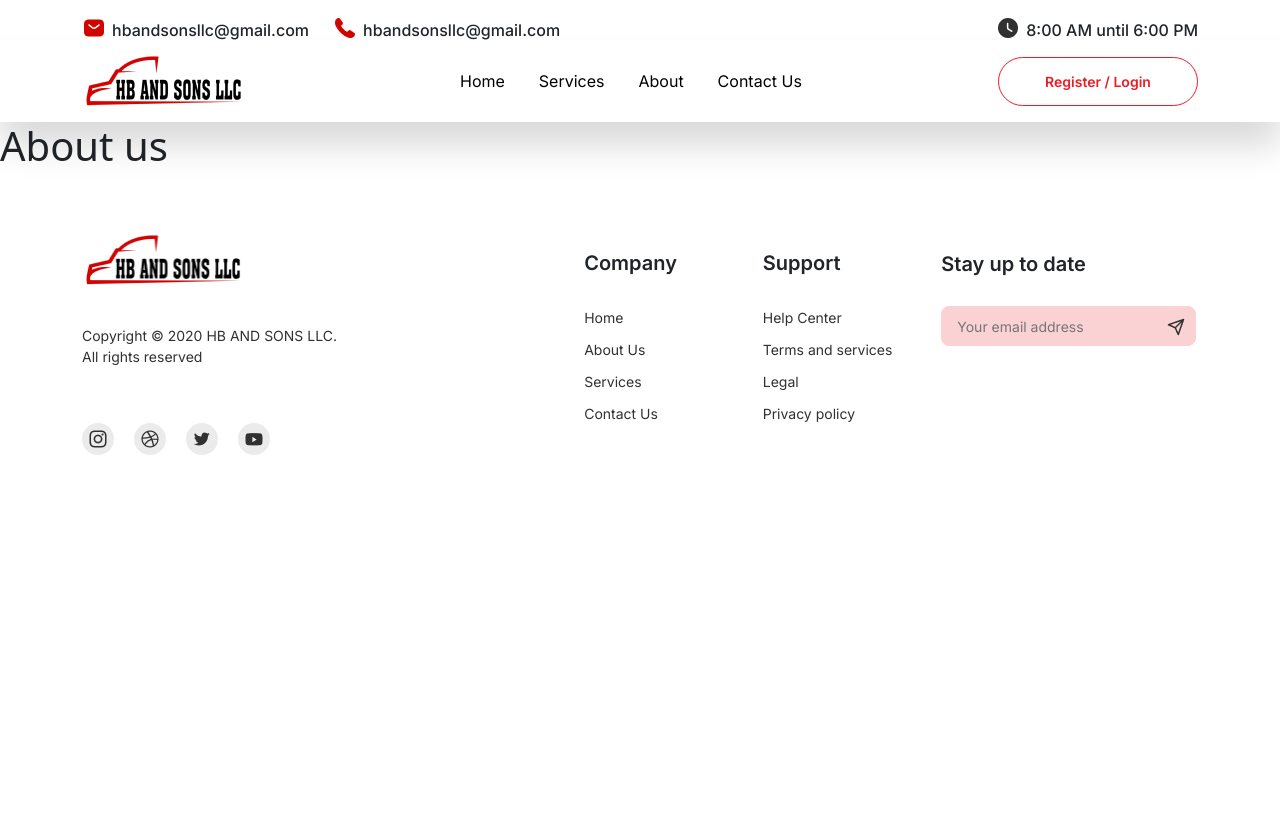
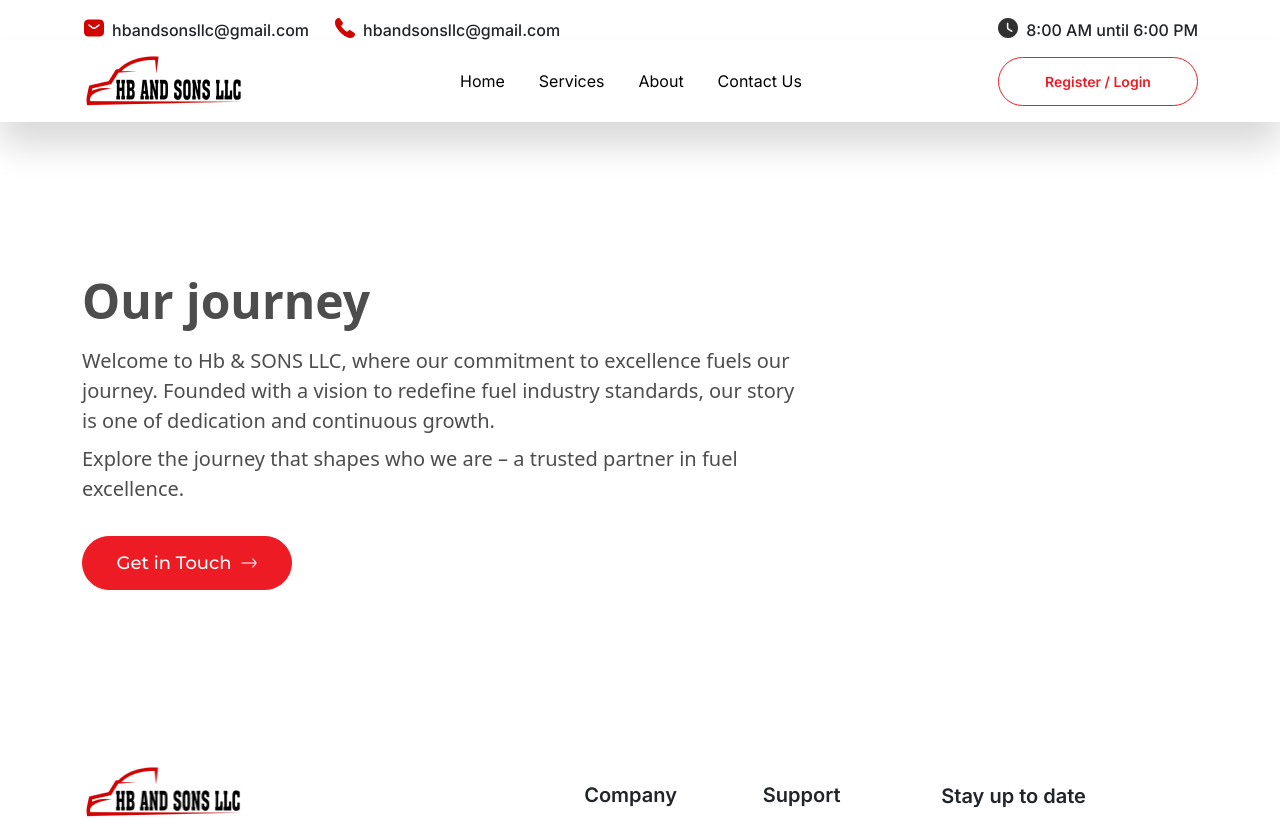
Before and after one commit to ansaralyh/hbandsons, a React (Create React App) app: page /about in a window 1280 px wide. Shown: the top 819 px of the page. Built offline with nearby package versions, Linux system fonts and the light colour scheme.

Commit message:
About section done

```diff
--- a/src/components/About.jsx
+++ b/src/components/About.jsx
@@ -1,12 +1,16 @@
 import React from 'react';
+import './styles.css'
 
 const About = () => {
 
 
   return (
-    <>
-    <h1>About us</h1>
-    </>
+    <div className='container about'>
+    <h1 className='about-h'>Our journey</h1>
+    <p className='about-para1'>Welcome to Hb & SONS LLC, where our commitment to excellence fuels our journey. Founded with a vision to redefine fuel industry standards, our story is one of dedication and continuous growth.</p>
+    <p className='about-p2'>Explore the journey that shapes who we are – a trusted partner in fuel excellence.</p>
+    <button className='about-btn'>Get in Touch <img src="/Images/Vector.png" alt="" /></button>
+    </div>
   )
 }
 
--- a/src/components/Login.jsx
+++ b/src/components/Login.jsx
@@ -1,8 +1,7 @@
 import React from 'react';
 import { useState } from 'react';
-import {  toast } from 'react-toastify';
 import {  useNavigate } from 'react-router-dom';
-// import { Link } from 'react-router-dom';
+
 
 const Login = () => {
 
--- a/src/components/styles.css
+++ b/src/components/styles.css
@@ -76,7 +76,8 @@
     justify-content: space-between;
     align-items: center;
 }
-.center-links ul{
+
+.center-links ul {
     display: flex;
     align-items: center;
     justify-content: center;
@@ -85,10 +86,11 @@
     margin: 0;
 }
 
-.center-links ul li{
+.center-links ul li {
     list-style: none;
 
 }
+
 .center-links ul li a {
     text-decoration: none;
     font-family: Inter;
@@ -104,6 +106,7 @@
 .center-links ul li a:hover {
     color: red;
 }
+
 .sign-but a {
     text-decoration: none;
 }
@@ -189,6 +192,7 @@
     height: 500px;
     position: relative;
 }
+
 .text-side {
     display: flex;
     flex-direction: column;
@@ -219,6 +223,7 @@
     text-align: left;
     color: #4D4D4D;
 }
+
 .text-side button {
     width: 200px;
     height: 54px;
@@ -354,6 +359,7 @@
     text-align: left;
     color: #4D4D4D;
 }
+
 .text-side1 button {
     width: 200px;
     height: 54px;
@@ -477,6 +483,7 @@
     color: #717171;
 
 }
+
 .find-map button {
     width: 200px;
     height: 54px;
@@ -627,6 +634,7 @@
     gap: 20px;
     width: 16%;
 }
+
 .f-links h3 {
     font-family: Inter;
     font-size: 20px;
@@ -649,6 +657,7 @@
     list-style: none;
     justify-content: left;
 }
+
 .f-links a {
     text-decoration: none;
     font-family: Inter;
@@ -832,6 +841,7 @@
     flex-direction: column;
     align-items: center;
 }
+
 .product-list {
     display: flex;
     flex-wrap: wrap;
@@ -900,6 +910,7 @@
 .image-pic img:hover {
     transform: rotateY(360deg);
 }
+
 .detail {
     width: 50%;
     display: flex;
@@ -953,10 +964,12 @@
     background: transparent;
     border: none;
 }
+
 .counter1 button:hover {
     background-color: rgb(160, 158, 158);
     color: white;
 }
+
 .counter1 h1 {
     border-left: 1px solid gray;
     border-right: 1px solid gray;
@@ -1001,3 +1014,67 @@ select {
     padding-left: 15px;
     outline: none;
 }
+
+
+/* About section */
+
+.about-btn {
+    width: 210px;
+    height: 54px;
+    padding: 16px, 0px, 16px, 0px;
+    border-radius: 50px;
+    border: 1px;
+    gap: 10px;
+    border: 1px solid #ED1C24;
+    font-family: Montserrat;
+    font-size: 18px;
+    font-weight: 500;
+    line-height: 22px;
+    letter-spacing: 0em;
+    display: flex;
+    align-items: center;
+    justify-content: center;
+    gap: 10px;
+    background-color: #ED1C24;
+    color: #ffff;
+    margin-top: 32px;
+}
+
+.about-btn:hover {
+    background: #fff;
+    color: red;
+}
+
+.about-h {
+    color: #4D4D4D;
+    font-weight: 600;
+    font-size: 48px;
+}
+
+.about-para1 {
+    width: 716px;
+    height: 72px;
+    margin-top: 16px;
+    font-size: 20px;
+    font-weight: 400;
+
+    color: #4D4D4D;
+}
+
+.about-p2 {
+    width: 716px;
+    margin-top: 26px;
+    font-size: 20px;
+    font-weight: 400;
+    color: #4D4D4D;
+
+}
+
+.about {
+    height: 438px;
+    margin-top: 150px;
+    font-size: 20px;
+    font-weight: 400;
+}
+
+/* About section */
```
Lines whose indentation alone changed are shown as unchanged.
